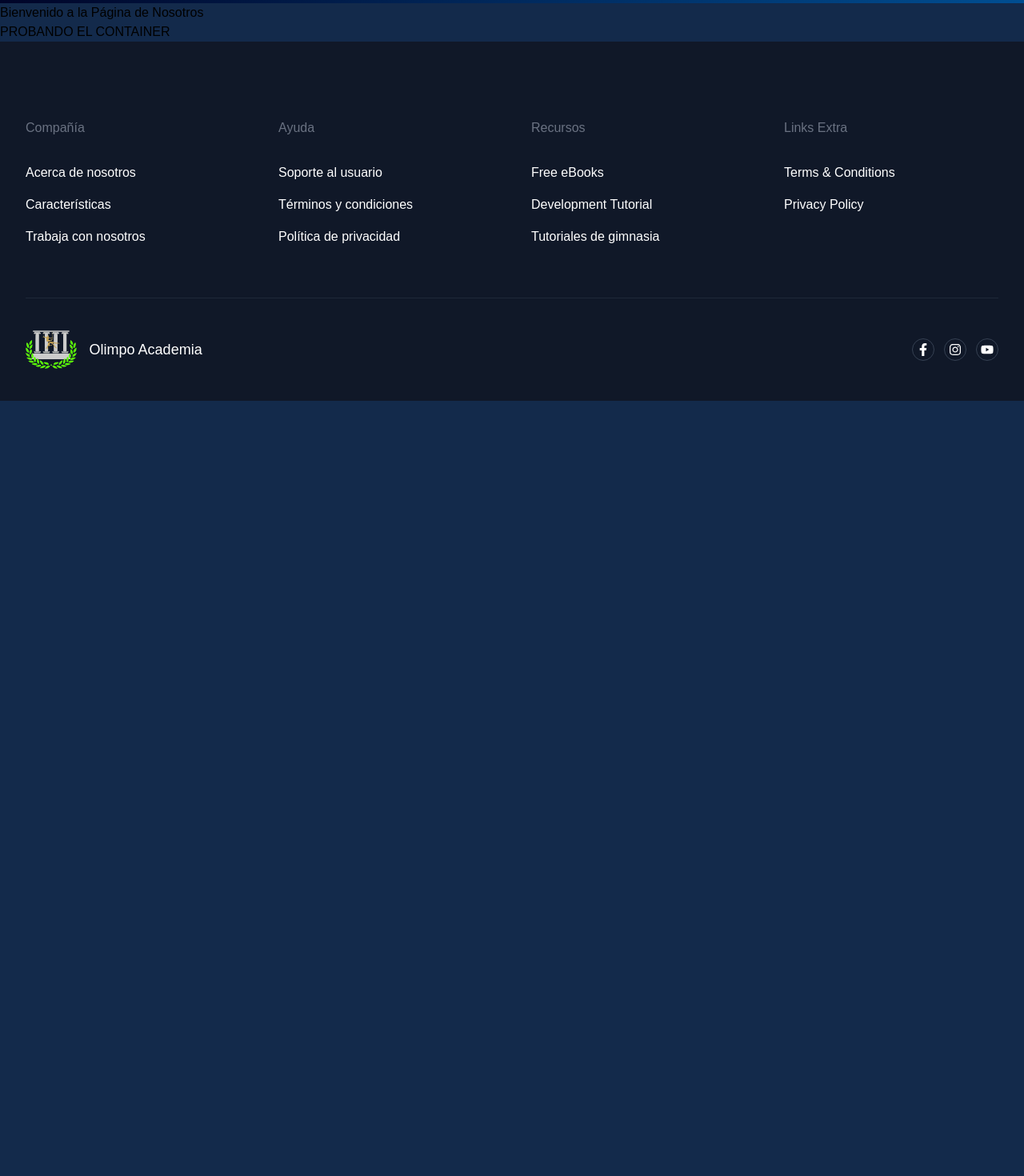
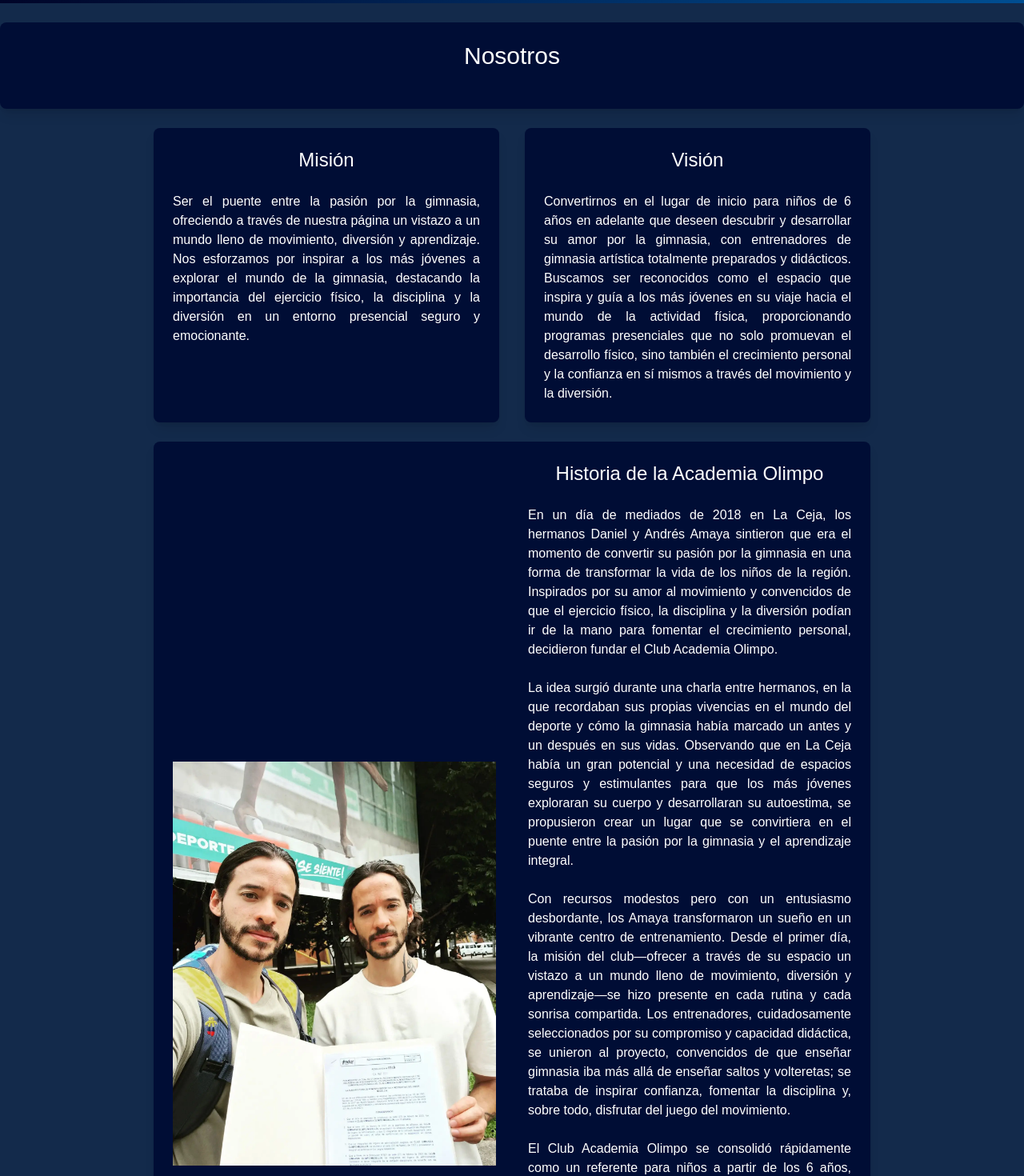
Before and after one commit to Mista299/Olimpo-Academia-2.0, a React (Vite) app: page /nosotros in a window 1280 px wide. Shown: the part 100-1570 px from the top of the page at 80% size. Before the commit the page ends 800 px from the top, so only its background shows below. Built offline with nearby package versions, Linux system fonts and the light colour scheme.

Commit message:
nosotros page ok

```diff
--- a/src/components/ContainerText/index.jsx
+++ b/src/components/ContainerText/index.jsx
@@ -1,9 +1,9 @@
 const ContainerText = ({children}) => {
-    return(
-        <div className="relative w-full bg-[#132a4b] rounded">
-            {children}
-        </div>
-    )
+  return (
+    <div className="w-full p-6 bg-[#000d35] rounded-lg shadow-lg text-white mt-6 items-center justify-center">
+      {children}
+    </div>
+  );
 }
 
-export default ContainerText
+export default ContainerText;
--- a/src/components/Layout/index.jsx
+++ b/src/components/Layout/index.jsx
@@ -5,7 +5,7 @@ import Footer from '../Footer';
 
 function Layout({children}) {
   return (
-    <div className='flex flex-col'>
+    <div className='flex flex-col text-white'>
       {children}
     </div>
   );
--- a/src/components/MapSlider/index.jsx
+++ b/src/components/MapSlider/index.jsx
@@ -1,4 +1,6 @@
 import React, { useState } from "react";
+import { FaArrowLeft, FaArrowRight } from 'react-icons/fa';
+
 
 const MapSlider = () => {
   const [currentMap, setCurrentMap] = useState(0);
@@ -53,7 +55,7 @@ const MapSlider = () => {
           onClick={() => setCurrentMap(currentMap === 0 ? mapUrls.length - 1 : currentMap - 1)}
           className="absolute left-4 top-1/2 transform -translate-y-1/2 bg-gray-800 text-white p-3 rounded-full z-10 cursor-pointer"
         >
-          {"<"}
+          <FaArrowLeft />
         </button>
 
         {/* Mapa */}
@@ -72,7 +74,7 @@ const MapSlider = () => {
           onClick={() => setCurrentMap((currentMap + 1) % mapUrls.length)}
           className="absolute right-4 top-1/2 transform -translate-y-1/2 bg-gray-800 text-white p-3 rounded-full z-10 cursor-pointer"
         >
-          {">"}
+          <FaArrowRight />
         </button>
       </div>
 
--- a/src/pages/Nosotros/index.jsx
+++ b/src/pages/Nosotros/index.jsx
@@ -1,13 +1,54 @@
-import ContainerText from '../../components/ContainerText'
+import ContainerText from '../../components/ContainerText';
+import NosotrosImg from '../../imgs/nosotros.webp'
+
 function Nosotros() {
-    return (
-      <div>
-        <h1>Bienvenido a la Página de Nosotros</h1>
+  return (
+    <>
+      <ContainerText>
+        <h1 className='text-3xl justify-center text-align text-center mb-6 '>Nosotros</h1>
+      </ContainerText>
+      <div className="grid grid-cols-2 gap-8 max-w-[70%] mx-auto">
+        {/* Columna 1 */}
+
+        {/* Columna 2 - Misión */}
         <ContainerText>
-          <h1>PROBANDO EL CONTAINER</h1>
+          <h2 className="text-2xl justify-center text-align text-center mb-6">
+            Misión
+          </h2>
+          <p className="text-justify">
+            Ser el puente entre la pasión por la gimnasia, ofreciendo a través de nuestra página un vistazo a un mundo lleno de movimiento, diversión y aprendizaje. Nos esforzamos por inspirar a los más jóvenes a explorar el mundo de la gimnasia, destacando la importancia del ejercicio físico, la disciplina y la diversión en un entorno presencial seguro y emocionante.
+          </p>
+        </ContainerText>
+
+        {/* Columna 3 - Visión */}
+        <ContainerText>
+          <h2 className="text-2xl justify-center text-align text-center mb-6">
+            Visión
+          </h2>
+          <p className="text-justify">
+            Convertirnos en el lugar de inicio para niños de 6 años en adelante que deseen descubrir y desarrollar su amor por la gimnasia, con entrenadores de gimnasia artística totalmente preparados y didácticos. Buscamos ser reconocidos como el espacio que inspira y guía a los más jóvenes en su viaje hacia el mundo de la actividad física, proporcionando programas presenciales que no solo promuevan el desarrollo físico, sino también el crecimiento personal y la confianza en sí mismos a través del movimiento y la diversión.
+          </p>
         </ContainerText>
       </div>
-    );
-  }
+      <div className="grid grid-cols-2 justify-center items-center w-full p-6 bg-[#000d35] rounded-lg shadow-lg text-white max-w-[70%] mx-auto m-6 gap-10">
+        <img src={NosotrosImg} alt="" />
+        <p className='text-justify'>
+          <h3 className='text-2xl text-center'>Historia de la Academia Olimpo</h3><br />
 
-  export default Nosotros
+          En un día de mediados de 2018 en La Ceja, los hermanos Daniel y Andrés Amaya sintieron que era el momento de convertir su pasión por la gimnasia en una forma de transformar la vida de los niños de la región. Inspirados por su amor al movimiento y convencidos de que el ejercicio físico, la disciplina y la diversión podían ir de la mano para fomentar el crecimiento personal, decidieron fundar el Club Academia Olimpo. <br /><br />
+
+          La idea surgió durante una charla entre hermanos, en la que recordaban sus propias vivencias en el mundo del deporte y cómo la gimnasia había marcado un antes y un después en sus vidas. Observando que en La Ceja había un gran potencial y una necesidad de espacios seguros y estimulantes para que los más jóvenes exploraran su cuerpo y desarrollaran su autoestima, se propusieron crear un lugar que se convirtiera en el puente entre la pasión por la gimnasia y el aprendizaje integral. <br /><br />
+
+          Con recursos modestos pero con un entusiasmo desbordante, los Amaya transformaron un sueño en un vibrante centro de entrenamiento. Desde el primer día, la misión del club—ofrecer a través de su espacio un vistazo a un mundo lleno de movimiento, diversión y aprendizaje—se hizo presente en cada rutina y cada sonrisa compartida. Los entrenadores, cuidadosamente seleccionados por su compromiso y capacidad didáctica, se unieron al proyecto, convencidos de que enseñar gimnasia iba más allá de enseñar saltos y volteretas; se trataba de inspirar confianza, fomentar la disciplina y, sobre todo, disfrutar del juego del movimiento. <br /><br />
+
+          El Club Academia Olimpo se consolidó rápidamente como un referente para niños a partir de los 6 años, quienes encontraban en sus sesiones no solo el entrenamiento físico, sino también un ambiente cálido y seguro que les permitía descubrir sus propias capacidades y crecer como individuos. Los hermanos Amaya, siempre presentes en cada entrenamiento y en cada pequeño logro, se convirtieron en mentores y modelos a seguir para una nueva generación de pequeños gimnastas. <br /><br />
+
+          Así, lo que comenzó como un sueño familiar en La Ceja se transformó en una realidad que sigue inspirando a niños y familias, demostrando que con pasión, disciplina y un toque de diversión, se pueden construir espacios donde el movimiento y el aprendizaje se unen para forjar futuros llenos de posibilidades.
+        </p>
+      </div>
+
+    </>
+  );
+}
+
+export default Nosotros;
```
Also changed, not shown: src/imgs/nosotros.webp (added).
